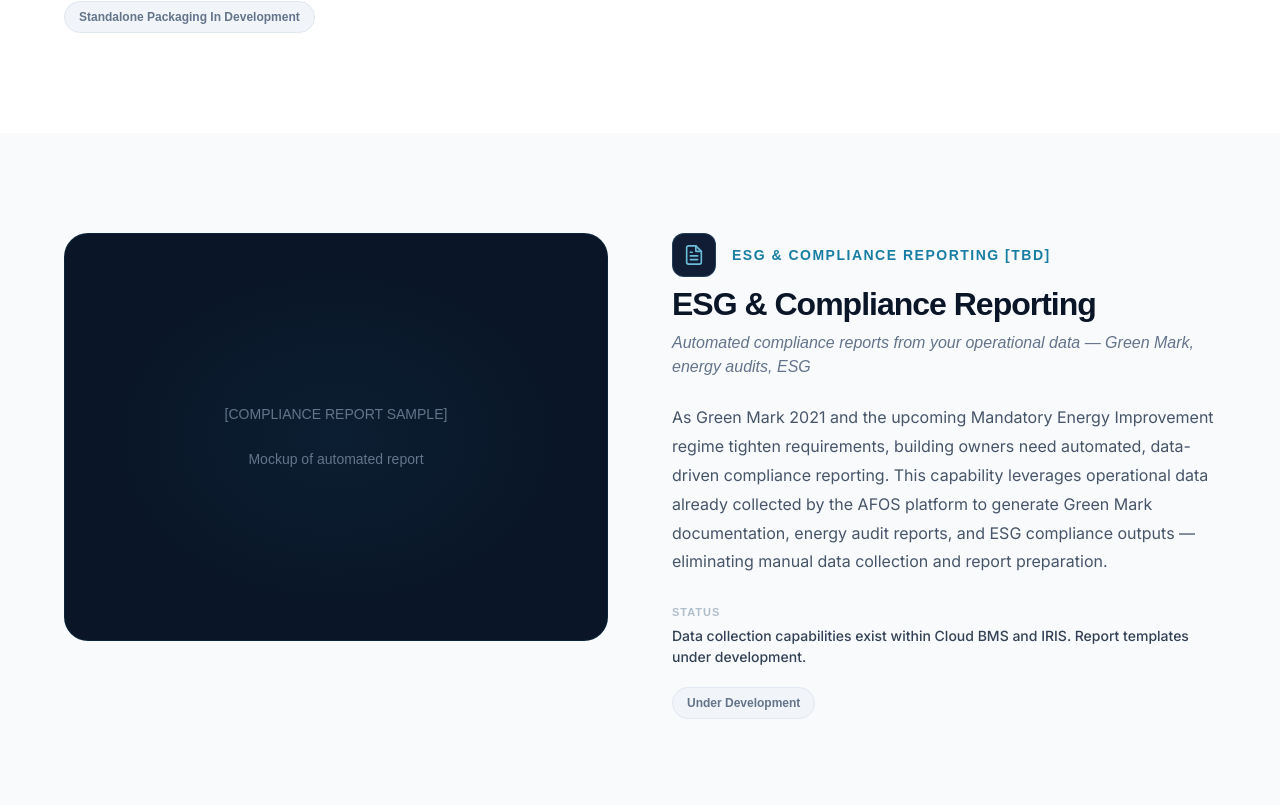
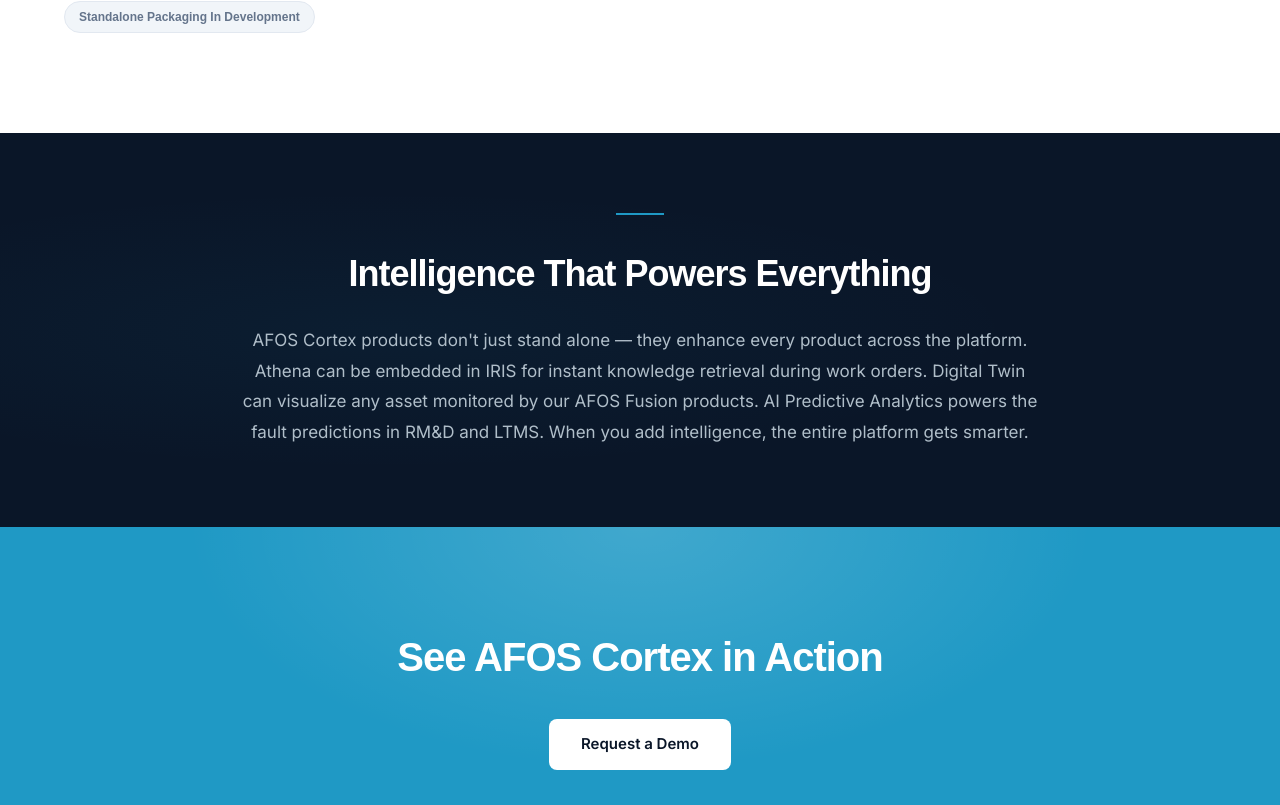
Before and after one commit to softgridinc-pte-ltd/softgrid-sensing-website, a Next.js app: page /products/cortex in a window 1280 px wide. Shown: the part 3075-3880 px from the top of the page. Built offline with nearby package versions, Linux system fonts and the light colour scheme.

Commit message:
refactor: remove ESG & Compliance Reporting product from Cortex
This product does not exist. Remove the full section from the Cortex
page and its entries from the products overview and series listings.

```diff
--- a/app/products/cortex/page.tsx
+++ b/app/products/cortex/page.tsx
@@ -796,192 +796,6 @@
         </div>
       </section>
 
-      {/* PRODUCT 4: ESG & COMPLIANCE REPORTING (reversed) */}
-      <section style={{ padding: '100px 64px', position: 'relative', background: '#F8FAFC' }}>
-        <div
-          className="grid grid-cols-1 md:grid-cols-2"
-          style={{
-            gap: 64,
-            alignItems: 'start',
-            maxWidth: 1200,
-            margin: '0 auto',
-            direction: 'rtl',
-          }}
-          data-animate
-        >
-          <div style={{ direction: 'ltr' }}>
-            <div style={{ display: 'flex', alignItems: 'center', gap: 16, marginBottom: 8 }}>
-              <div
-                style={{
-                  width: 44,
-                  height: 44,
-                  borderRadius: 12,
-                  background: '#111D35',
-                  border: '1px solid rgba(108,187,217,0.2)',
-                  display: 'flex',
-                  alignItems: 'center',
-                  justifyContent: 'center',
-                }}
-              >
-                <svg
-                  viewBox="0 0 24 24"
-                  style={{
-                    width: 22,
-                    height: 22,
-                    stroke: '#6CBBD9',
-                    strokeWidth: 1.8,
-                    fill: 'none',
-                    strokeLinecap: 'round',
-                    strokeLinejoin: 'round',
-                  }}
-                >
-                  <path d="M14 2H6a2 2 0 0 0-2 2v16a2 2 0 0 0 2 2h12a2 2 0 0 0 2-2V8z" />
-                  <polyline points="14 2 14 8 20 8" />
-                  <line x1="16" y1="13" x2="8" y2="13" />
-                  <line x1="16" y1="17" x2="8" y2="17" />
-                  <polyline points="10 9 9 9 8 9" />
-                </svg>
-              </div>
-              <div
-                style={{
-                  fontFamily: "'Plus Jakarta Sans', sans-serif",
-                  fontSize: 14,
-                  fontWeight: 700,
-                  textTransform: 'uppercase' as const,
-                  letterSpacing: 1.5,
-                  color: '#197EA3',
-                }}
-              >
-                ESG &amp; Compliance Reporting [TBD]
-              </div>
-            </div>
-            <h2
-              style={{
-                fontFamily: "'Plus Jakarta Sans', sans-serif",
-                fontSize: 32,
-                fontWeight: 700,
-                letterSpacing: -1,
-                color: '#0A1628',
-                marginBottom: 8,
-                lineHeight: 1.2,
-              }}
-            >
-              ESG &amp; Compliance Reporting
-            </h2>
-            <p
-              style={{
-                fontFamily: "'Plus Jakarta Sans', sans-serif",
-                fontSize: 16,
-                fontWeight: 500,
-                color: '#64748B',
-                marginBottom: 24,
-                fontStyle: 'italic',
-              }}
-            >
-              Automated compliance reports from your operational data — Green
-              Mark, energy audits, ESG
-            </p>
-            <p
-              style={{
-                fontSize: 16,
-                lineHeight: 1.8,
-                color: '#475569',
-                marginBottom: 28,
-              }}
-            >
-              As Green Mark 2021 and the upcoming Mandatory Energy Improvement
-              regime tighten requirements, building owners need automated,
-              data-driven compliance reporting. This capability leverages
-              operational data already collected by the AFOS platform to generate
-              Green Mark documentation, energy audit reports, and ESG compliance
-              outputs — eliminating manual data collection and report
-              preparation.
-            </p>
-            <div style={{ display: 'flex', gap: 24, flexWrap: 'wrap' as const }}>
-              <div>
-                <div
-                  style={{
-                    fontSize: 11,
-                    fontWeight: 700,
-                    textTransform: 'uppercase' as const,
-                    letterSpacing: 1,
-                    color: '#B0BEC9',
-                    marginBottom: 4,
-                    fontFamily: "'Plus Jakarta Sans', sans-serif",
-                  }}
-                >
-                  Status
-                </div>
-                <div style={{ fontSize: 14, color: '#334155', fontWeight: 500 }}>
-                  Data collection capabilities exist within Cloud BMS and IRIS.
-                  Report templates under development.
-                </div>
-              </div>
-            </div>
-            <div
-              style={{
-                display: 'inline-flex',
-                alignItems: 'center',
-                gap: 6,
-                padding: '6px 14px',
-                background: '#F1F5F9',
-                border: '1px solid #E2E8F0',
-                borderRadius: 100,
-                fontFamily: "'Plus Jakarta Sans', sans-serif",
-                fontSize: 12,
-                fontWeight: 600,
-                color: '#64748B',
-                marginTop: 20,
-              }}
-            >
-              Under Development
-            </div>
-          </div>
-          <div
-            style={{
-              direction: 'ltr',
-              background: '#0A1628',
-              borderRadius: 24,
-              aspectRatio: '4/3',
-              display: 'flex',
-              alignItems: 'center',
-              justifyContent: 'center',
-              position: 'relative',
-              overflow: 'hidden',
-              border: '1px solid rgba(31,153,197,0.1)',
-            }}
-          >
-            <div
-              style={{
-                position: 'absolute',
-                top: 0,
-                right: 0,
-                bottom: 0,
-                left: 0,
-                background:
-                  'radial-gradient(ellipse at 50% 50%, rgba(31,153,197,0.06) 0%, transparent 60%)',
-              }}
-            />
-            <div
-              style={{
-                fontFamily: "'Plus Jakarta Sans', sans-serif",
-                fontSize: 14,
-                color: '#64748B',
-                textAlign: 'center',
-                position: 'relative',
-                zIndex: 1,
-                lineHeight: 1.6,
-              }}
-            >
-              [COMPLIANCE REPORT SAMPLE]
-              <br />
-              <br />
-              Mockup of automated report
-            </div>
-          </div>
-        </div>
-      </section>
-
       {/* CROSS-SERIES ENHANCEMENT */}
       <section
         style={{
--- a/app/products/page.tsx
+++ b/app/products/page.tsx
@@ -84,7 +84,6 @@
       { name: 'Athena' },
       { name: 'Digital Twin' },
       { name: 'AI Analytics [TBD]', tbd: true },
-      { name: 'ESG Reporting [TBD]', tbd: true },
     ],
     href: '/products/cortex',
     image: '/images/background/bg6.jpg',
--- a/components/sections/products/ProductSeriesSection.tsx
+++ b/components/sections/products/ProductSeriesSection.tsx
@@ -66,7 +66,7 @@
     name: 'AFOS Cortex',
     subtitle: 'Data & Intelligence',
     description: 'AI knowledge base, digital twin visualization, predictive analytics, and compliance reporting. Turn your operational data into decisions and foresight.',
-    products: [{ name: 'Athena' }, { name: 'Digital Twin' }, { name: 'AI Analytics [TBD]', tbd: true }, { name: 'ESG Reporting [TBD]', tbd: true }],
+    products: [{ name: 'Athena' }, { name: 'Digital Twin' }, { name: 'AI Analytics [TBD]', tbd: true }],
     href: '/products/cortex',
     Icon: CortexIcon,
     iconBg: 'rgba(108,187,217,0.08)',
```
